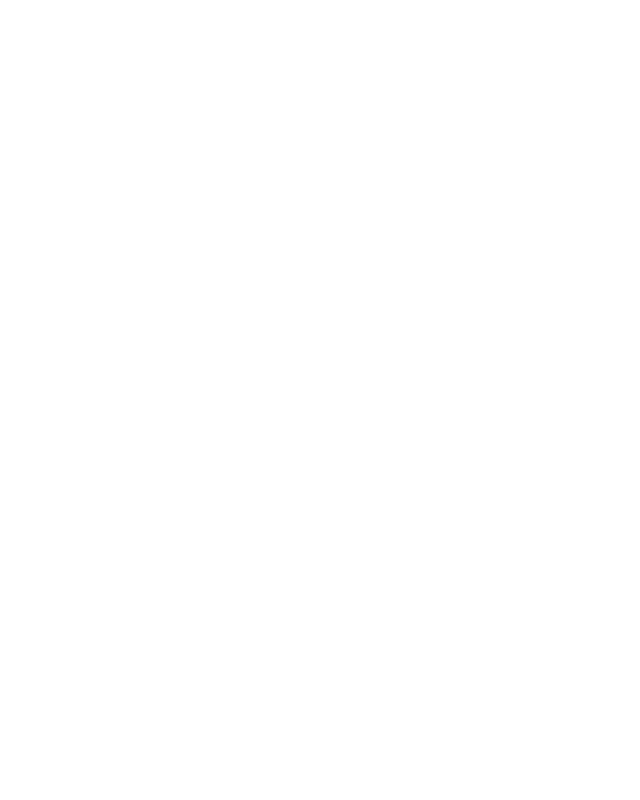
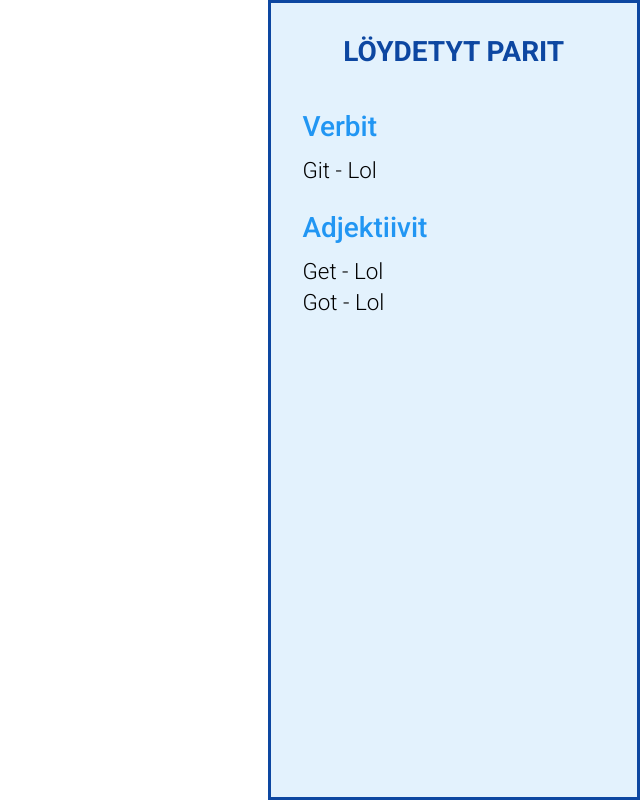
Before and after one commit to Mukkupretski/Vastakohtamuistipeli, a React (Vite) app: page /vastakohtamuistipeli in a window 1280 px wide. Shown: the whole page, without its empty margins (640-1280 px from the left). Built offline with nearby package versions, Linux system fonts and the light colour scheme.

Commit message:
something

```diff
--- a/src/App.tsx
+++ b/src/App.tsx
@@ -1,4 +1,4 @@
-import { useState } from 'react'
+import './style/style.css'
 import { Route, Routes } from 'react-router-dom'
 import Vastakohtamuistipeli from './components/Vastakohtamuistipeli'
 
--- a/src/components/Vastakohtamuistipeli.tsx
+++ b/src/components/Vastakohtamuistipeli.tsx
@@ -1,19 +1,24 @@
 import 'react'
+import './muistipeli/muistipeli.css'
 import { startTransition, useEffect, useState } from 'react'
+import Kortti from './muistipeli/Kortti';
 
-type Parilista = [string, string][];
-type Luokka = "adjektiivit" | "verbit" | "substantiivit" | "muut";
-const luokat: Luokka[] = ["adjektiivit", "verbit", "substantiivit", "muut"]
-type Kortti = {
-  pari: number;
-  sana: string;
-  käännetty: boolean;
-  sijainti: number;
+type Pairlist = [string, string][];
+type Wordclass = "adjektiivit" | "verbit" | "substantiivit" | "muut";
+type Wordlist = { "verbit": Pairlist, "adjektiivit": Pairlist, "substantiivit": Pairlist, "muut": Pairlist }
+const emptyWordlist: Wordlist = { "verbit": [], "adjektiivit": [], "substantiivit": [], "muut": [] }
+type Word = { word: string, wordclass: string }
+const classes: Wordclass[] = ["adjektiivit", "verbit", "substantiivit", "muut"]
+type Card = {
+  pair: string;
+  word: Word;
+  flipped: boolean;
+  pos: number;
 }
-type Pelitila = {
-  kortit: Kortti[];
-  saaPelata: boolean;
-
+type Gamestate = {
+  cards: Card[];
+  canPlay: boolean;
+  found: Wordlist;
 }
 
 // returns random permutation of {0,..., n-1}
@@ -31,7 +36,7 @@
   return res;
 }
 
-// returns random k-combination from {0,..., n-1}
+
 function combine(n: number, k: number) {
   let ls = [];
   for (let index = 0; index < n; index++) {
@@ -45,18 +50,43 @@
   }
   return res;
 }
+function shuffle<T>(list: T[]): T[] {
+  const order = permute(list.length)
+  const res = [
+
+  ]
+  for (let i = 0; i < list.length; i++) {
+    res.push(list[order[i]])
+  }
+  return res
+}
+function pickK<T>(list: T[], k: number): T[] {
+  const order = combine(list.length, k)
+  const res = [
+
+  ]
+  for (let i = 0; i < k; i++) {
+    res.push(list[order[i]])
+  }
+  return res
+}
+function capital(s: string) {
+  return s.at(0)?.toUpperCase() + s.slice(1)
+}
 
 export default function Vastakohtamuistipeli() {
-  const [sanat, setSanat] = useState<{ "verbit": Parilista, "adjektiivit": Parilista, "substantiivit": Parilista, "muut": Parilista }>({ "verbit": [], "adjektiivit": [], "substantiivit": [], "muut": [] });
-  const [sanatLadattu, setSanatLadattu] = useState<boolean>(false);
-  const [pelitila, setPelitila] = useState<Pelitila>({ kortit: [], saaPelata: false });
+  const [words, setWords] = useState<Wordlist>({ ...emptyWordlist });
+  const [loaded, setLoaded] = useState<boolean>(false);
+  const [gamestate, setGamestate] = useState<Gamestate>({ cards: [], canPlay: false, found: { "verbit": [["git", "lol"]], "adjektiivit": [["get", "lol"], ["got", "lol"]], "substantiivit": [], "muut": [] } });
   useEffect(() => {
-    luokat.forEach(l => { if (!sanat[l].length) return })
-    setSanatLadattu(true);
-  }, [sanat])
+    let fail = false
+    classes.forEach(l => { if (words[l].length == 0) fail = true })
+    if (fail) return
+    setLoaded(true);
+  }, [words])
   useEffect(() => {
-    luokat.forEach(luokka =>
-      fetch(`/${luokka}.txt`).then(res => res.text()).then(sanalista => setSanat(s => {
+    classes.forEach(luokka =>
+      fetch(`/sanat/${luokka}.txt`).then(res => res.text()).then(sanalista => setWords(s => {
         s[luokka] = sanalista.split("\n").filter(asia => asia).map(sanamasiina =>
           [sanamasiina.split(" ")[0], sanamasiina.split(" ")[1]]
         )
@@ -65,11 +95,101 @@
       )).catch(console.log)
     )
   }, [])
-  const aloitaPeli = () => {
-
+  const addCards = (wordclass: string, pair: [string, string], perm: number[], i: number, cards: Card[]) => {
+    console.log(pair)
+    cards.push({
+      pos: perm[i + 1],
+      flipped: false,
+      word: {
+        word: pair[1],
+        wordclass: wordclass
+      },
+      pair: pair[0]
+    })
+    cards.push({
+      pos: perm[i],
+      flipped: false,
+      word: {
+        word: pair[0],
+        wordclass: wordclass
+      },
+      pair: pair[1]
+    })
+  }
+  const startGame = () => {
+    console.log(words)
+    const adj = pickK(words.adjektiivit, 4)
+    const ver = pickK(words.verbit, 3)
+    const sub = pickK(words.substantiivit, 3)
+    const other = pickK(words.muut, 2)
+    const perm = permute(24)
+    let i = 0
+    const cards: Card[] = []
+    adj.forEach((curr) => {
+      addCards("adjektiivit", curr, perm, i, cards)
+      i += 2
+    })
+    ver.forEach((curr) => {
+      addCards("verbit", curr, perm, i, cards)
+      i += 2
+    })
+    sub.forEach((curr) => {
+      addCards("substantiivit", curr, perm, i, cards)
+      i += 2
+    })
+    other.forEach((curr) => {
+      addCards("muut", curr, perm, i, cards)
+      i += 2
+    })
+    setGamestate({ cards: cards, canPlay: true, found: { ...emptyWordlist } })
   }
   useEffect(() => {
+    if (!loaded) return
+    startGame()
+  }, [loaded])
+  return <div style={
+    {
+      display: "flex",
+      flexDirection: 'row',
+      height: "100vh"
+    }
+  }>
+    <div style={{
+      display: "grid",
+      gridTemplateRows: "1fr 1fr 1fr 1fr",
+      gridTemplateColumns: "1fr 1fr 1fr 1fr 1fr 1fr",
+      rowGap: "15px",
+      columnGap: "15px",
+      width: "75vw"
+    }}>
+      {gamestate.cards.map(c => {
+        return <Kortti key={c.pos} teksti={c.word.word} käännetty={c.flipped} onClick={() => { }}></Kortti>
+      })}
+    </div>
+    <div id='found' className='bluebox' style={{
+      padding: "2em",
+      display: "flex",
+      flexDirection: "column",
+      width: "25vw",
+      alignItems: "center"
 
-  }, [sanatLadattu])
-  return <div></div>
+    }}>
+      <h2 className='title-1' style={{
+        marginBottom: "1.5em"
+      }}>LÖYDETYT PARIT</h2>
+      {Object.entries(gamestate.found).map(([wclass, list]) => {
+        if (list.length == 0) return <></>
+        return <div key={wclass} style={{
+          width: "100%",
+          display: "flex",
+          flexDirection: "column",
+          alignItems: "flex-start",
+          marginBottom: "1.5em"
+        }}>
+          <h3 className='title-2' style={{ marginBottom: "0.5em" }}>{capital(wclass)}</h3>
+          {list.map((pair) => <p key={pair[0]} style={{ marginBottom: "0.2em" }} className='text-1'>{capital(pair[0])} - {capital(pair[1])}</p>)}
+        </div>
+      })}
+    </div>
+  </div>
 }
--- a/src/components/muistipeli/Kortti.tsx
+++ b/src/components/muistipeli/Kortti.tsx
@@ -7,5 +7,5 @@
 }
 
 export default function Kortti({ käännetty, onClick, teksti }: Props) {
-  return <button onClick={onClick} className='kortti'>{käännetty ? teksti : ""}</button>
+  return <button onClick={onClick} className='kortti'>{teksti}{käännetty ? teksti : ""}</button>
 }
--- a/src/components/muistipeli/muistipeli.css
+++ b/src/components/muistipeli/muistipeli.css
@@ -1,3 +1,5 @@
 #muistipeli {}
 
-.kortti {}
+.kortti {
+  background-color: var(--gray);
+}
--- a/src/style/style.css
+++ b/src/style/style.css
@@ -1,12 +1,49 @@
+@import url('https://fonts.googleapis.com/css2?family=Roboto:ital,wght@0,100..900;1,100..900&display=swap');
+
 * {
   padding: 0;
   margin: 0;
   box-sizing: content-box;
+  font-family: "Roboto", sans-serif;
+  font-optical-sizing: auto;
+  font-style: normal;
+  font-variation-settings:
+    "wdth" 100;
 }
 
 :root {
+  font-size: 16px;
   --gray: #D9D9D9;
   --dblue: #0D47A1;
   --blue: #2196F3;
   --lblue: #E3F2FD;
 }
+
+.bluebox {
+  border: 3px solid var(--dblue);
+  background-color: var(--lblue);
+}
+
+.button {
+  background-color: var(--blue);
+  border-radius: 10px;
+}
+
+.title-1 {
+  color: var(--dblue);
+  font-weight: bold;
+  font-size: 1.75em;
+}
+
+.title-2 {
+  color: var(--blue);
+  font-weight: 500;
+  font-size: 1.75em;
+}
+
+.text-1 {
+
+  color: black;
+  font-weight: 300;
+  font-size: 1.4em;
+}
```
Also changed, not shown: public/icons/Home.png (added), public/icons/Rotate ccw.png (added), public/sanat/adjektiivit.txt (renamed from public/adjektiivit.txt), public/sanat/muut.txt (renamed from public/muut.txt), public/sanat/substantiivit.txt (renamed from public/substantiivit.txt), public/sanat/verbit.txt (renamed from public/verbit.txt).
